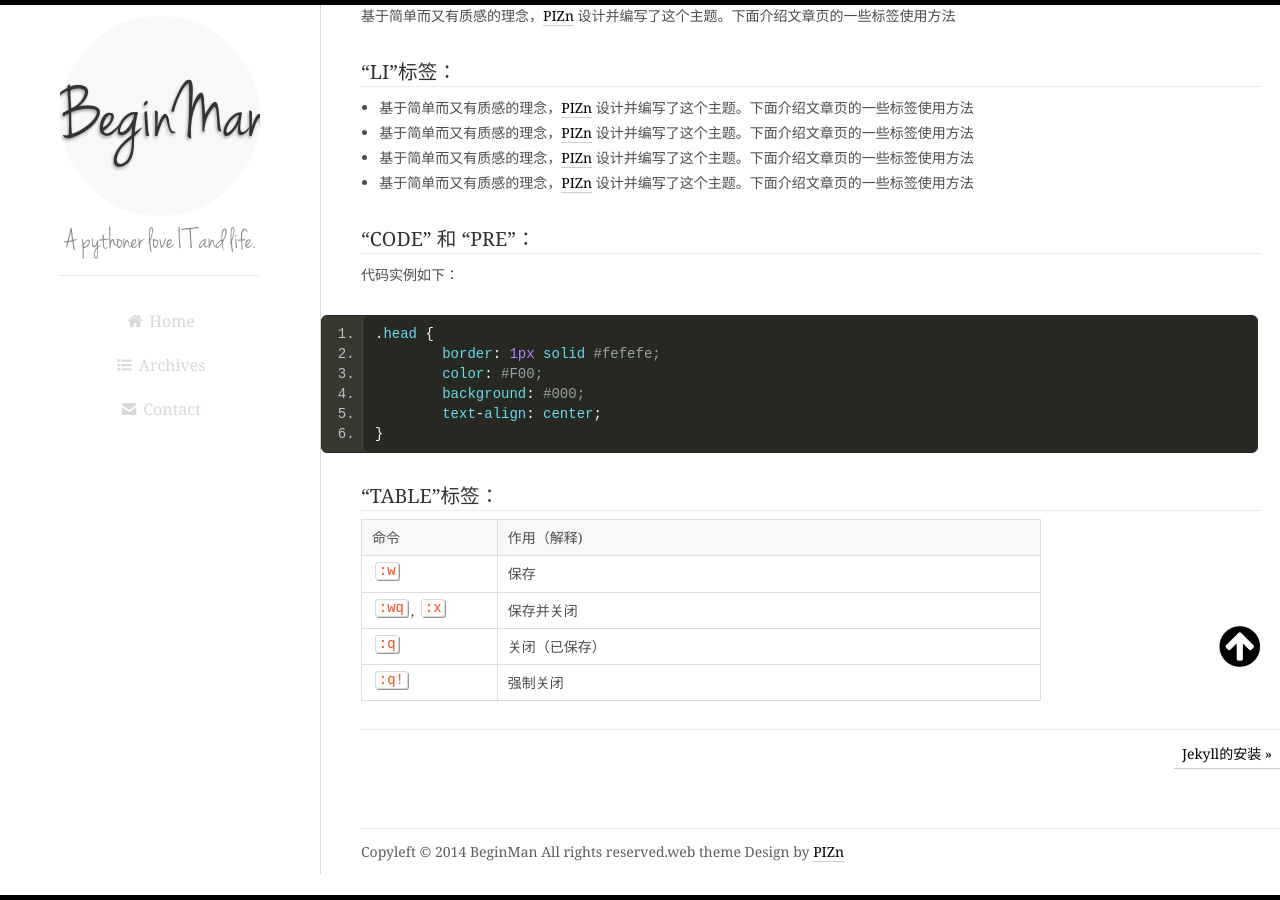
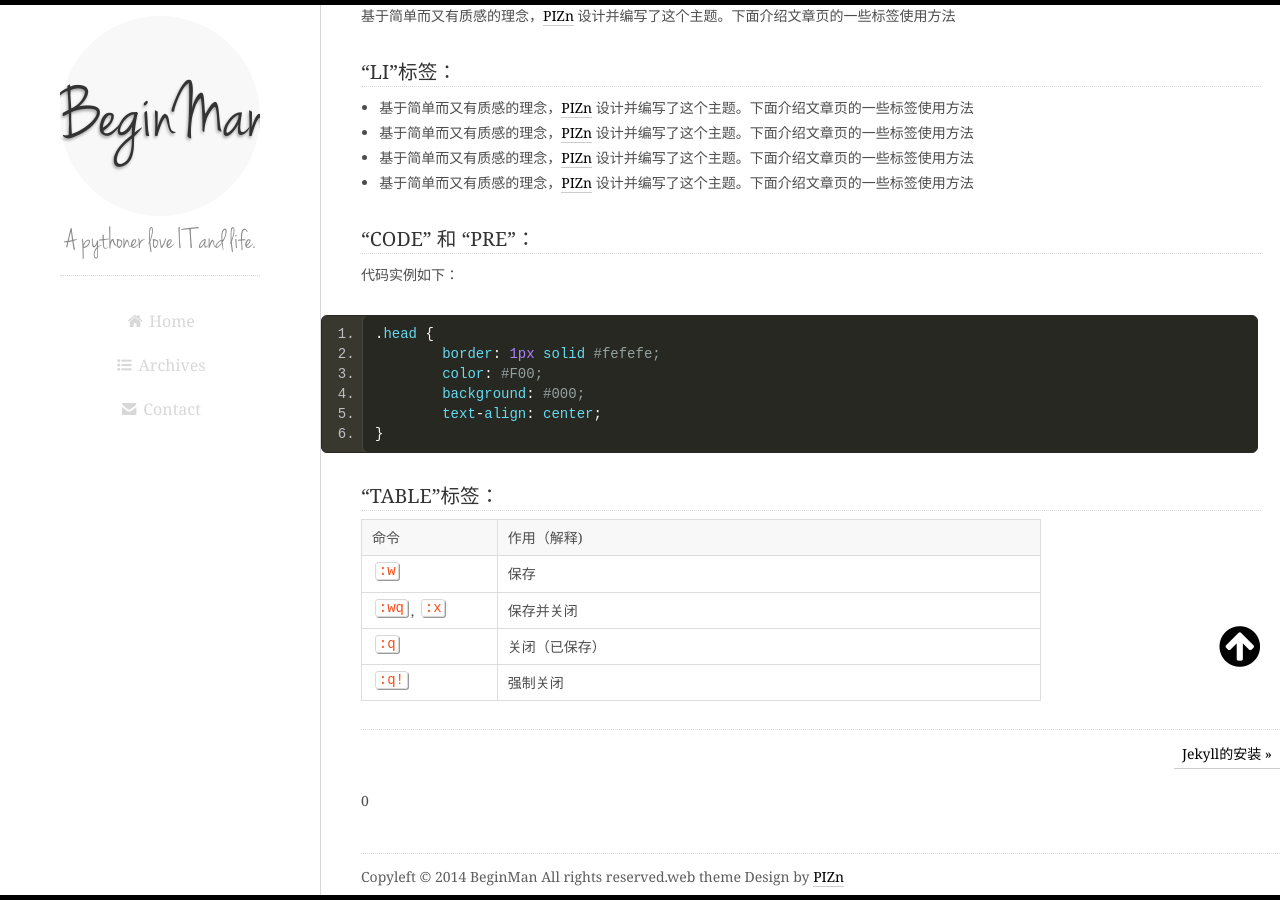
Before and after one commit to weiokx/beginman.github.com, a Jekyll site: the page built from _posts/2012-11-13-hello-world.md, in a window 1280 px wide and 900 px high, scrolled down 1108 px. Built offline with Jekyll 4.4.1, drawn with Linux system fonts in a browser that asks for light colours; Markdown is read by kramdown in place of the engine named in the settings; comment, search, counter and statistics services are not loaded.

Commit message:
add share

```diff
--- a/_layouts/post.html
+++ b/_layouts/post.html
@@ -12,5 +12,8 @@
         <a class="next" href="{{ site.url }}{{ page.next.url }}" rel="bookmark">{{ page.next.title | truncatewords:5 }}&nbsp;&raquo;</a>
         {% endif %}
      </nav>
+     <div class="bshare-custom"><a title="分享到QQ空间" class="bshare-qzone"></a><a title="分享到新浪微博" class="bshare-sinaminiblog"></a><a title="分享到豆瓣" class="bshare-douban"></a><a title="分享到电子邮件" class="bshare-email"></a><a title="分享到腾讯微博" class="bshare-qqmb"></a><a title="分享到Facebook" class="bshare-facebook"></a><a title="分享到百度搜藏" class="bshare-baiducang"></a><a title="更多平台" class="bshare-more bshare-more-icon more-style-addthis"></a><span class="BSHARE_COUNT bshare-share-count">0</span></div>
+     <script type="text/javascript" charset="utf-8" src="http://static.bshare.cn/b/buttonLite.js#style=-1&amp;uuid=&amp;pophcol=3&amp;lang=zh"></script>
+     <script type="text/javascript" charset="utf-8" src="http://static.bshare.cn/b/bshareC0.js"></script>
      <div id="disqus_thread"></div>
 </article>
```
